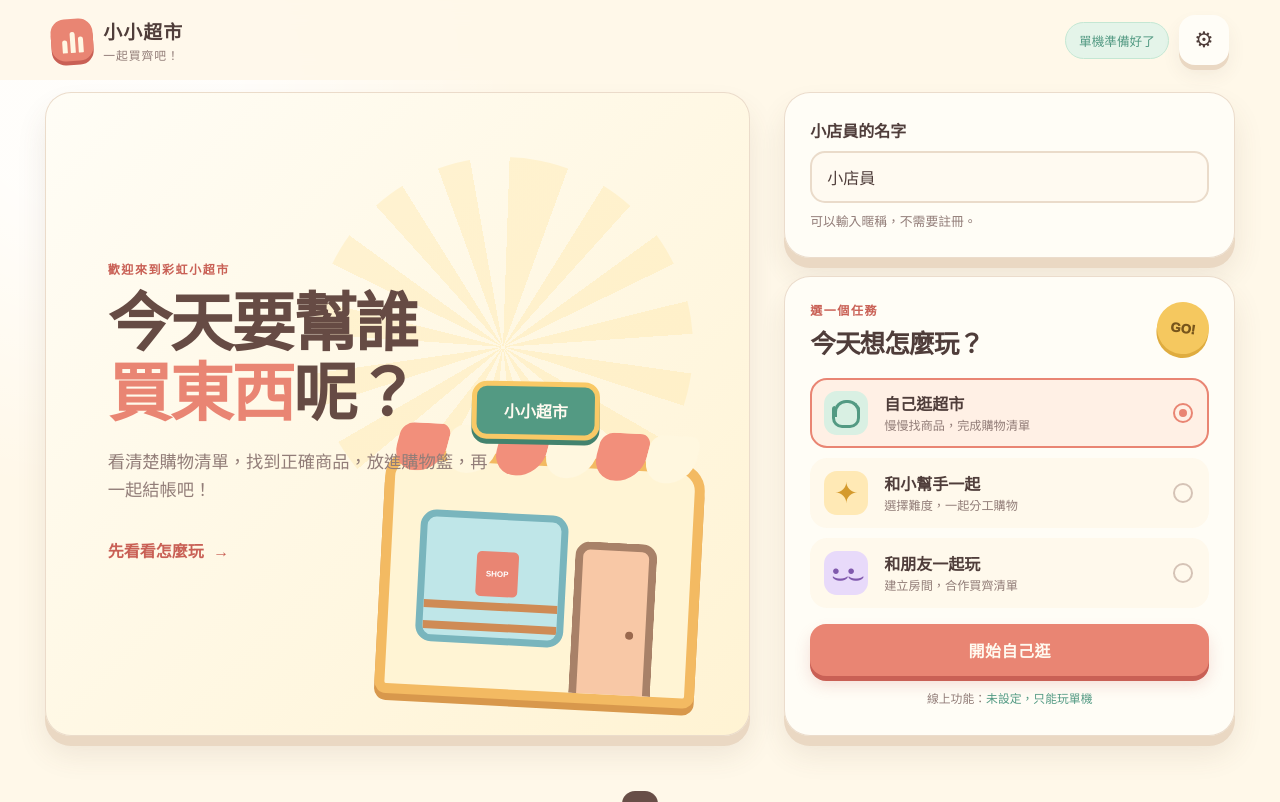
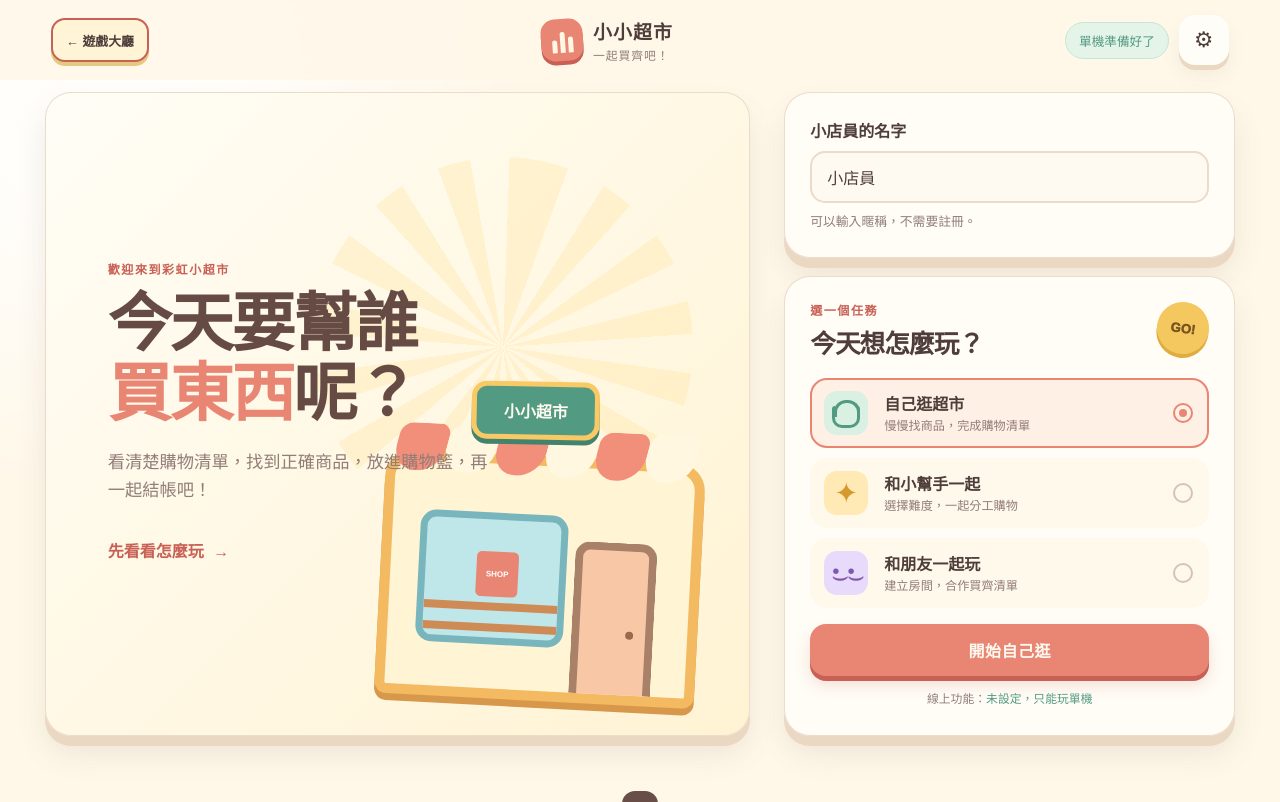
Before and after one commit to PJH-Eric/little-supermarket, a website: page public/index.html in a window 1280 px wide. Drawn offline with Linux system fonts and the light colour scheme.

Commit message:
feat(ui): 新增返回遊戲大廳按鈕

```diff
--- a/public/css/style.css
+++ b/public/css/style.css
@@ -28,6 +28,10 @@ button:focus-visible, input:focus-visible, select:focus-visible { outline: 4px s
 
 .app-shell { min-height: 100vh; padding-bottom: max(20px, env(safe-area-inset-bottom)); }
 .topbar { height: 80px; min-width: 0; display: flex; align-items: center; justify-content: space-between; gap: 20px; padding: 12px clamp(18px, 4vw, 52px); position: sticky; top: 0; z-index: 20; background: rgba(255, 248, 233, .9); backdrop-filter: blur(12px); }
+.lobby-home-link { flex: 0 0 auto; display: inline-flex; align-items: center; min-height: 44px; padding: 8px 13px; border: 2px solid var(--coral-dark); border-radius: 14px; color: var(--ink); background: #fff5d6; box-shadow: 0 4px 0 #e5c982; font-size: .8rem; font-weight: 900; text-decoration: none; transition: transform .15s, box-shadow .15s, background .15s; }
+.lobby-home-link:hover { background: #fff0bf; transform: translateY(-2px); }
+.lobby-home-link:active { transform: translateY(3px); box-shadow: 0 1px 0 #e5c982; }
+.lobby-home-link:focus-visible { outline: 3px solid var(--mint-dark); outline-offset: 3px; }
 .brand-button { min-width: 0; display: flex; align-items: center; gap: 10px; border: 0; background: transparent; padding: 0; text-align: left; }
 .brand-button strong, .brand-button small { display: block; }
 .brand-button strong { font-size: 1.18rem; letter-spacing: .06em; }
--- a/public/index.html
+++ b/public/index.html
@@ -11,6 +11,7 @@
 <body>
   <div class="app-shell">
     <header class="topbar">
+      <a class="lobby-home-link" href="https://pjh-eric.github.io/game-lobby/" aria-label="回遊戲大廳">← 遊戲大廳</a>
       <button class="brand-button" id="brandHome" aria-label="回到小小超市首頁">
         <span class="brand-mark" aria-hidden="true"><span></span><span></span><span></span></span>
         <span><strong>小小超市</strong><small>一起買齊吧！</small></span>
```
